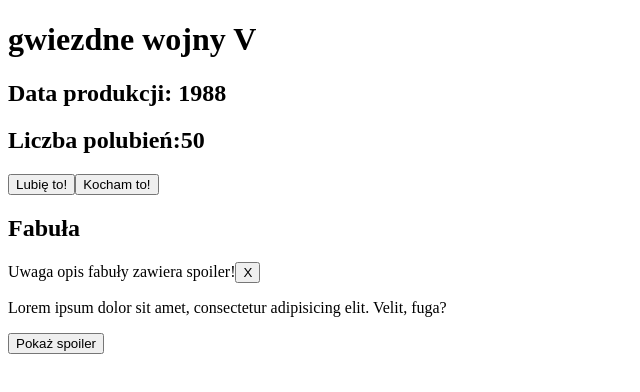
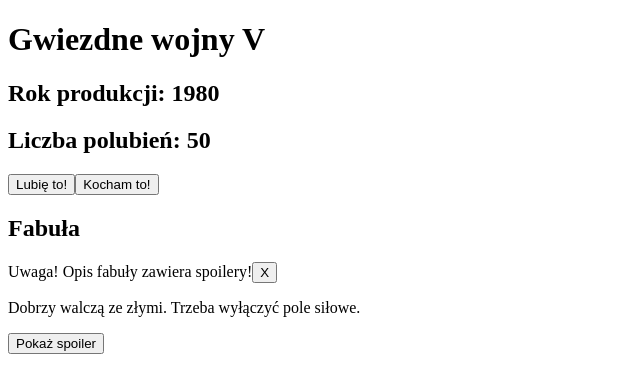
Before and after one commit to ptb92zgr/reactkurs2, a React (Vite) app in the folder react2/: page / in a window 1280 px wide. Shown: the top 392 px of the page, without its empty margins (0-640 px from the left). Built offline with nearby package versions, Linux system fonts and the light colour scheme.

Commit message:
logic grouped - refactor

```diff
--- a/react2/src/App.jsx
+++ b/react2/src/App.jsx
@@ -1,63 +1,13 @@
-import { useState } from 'react';
-
-const initialState = {
-  isSpoilerShown: false,
-  isWarningShown: true,
-  numberOfLikes: 50,
-};
+import { LikesCounter } from './components/LikesCounter';
+import { Plot } from './components/Plot';
 
 function App() {
-  const [state, setState] = useState(initialState);
-
-  function handleShowSpoilerClick() {
-    setState((prevState) => ({
-      ...prevState,
-      isWarningShown: false,
-      isSpoilerShown: true,
-    }));
-  }
-
-  function handleCloseWarningClick() {
-    setState((prevState) => ({ ...prevState, isWarningShown: false }));
-  }
-
-  function handleLikeButtonClick() {
-    setState((prevState) => ({
-      ...prevState,
-      numberOfLikes: prevState.numberOfLikes + 1,
-    }));
-  }
-
-  function handleLoveButtonClick() {
-    setState((prevState) => ({
-      ...prevState,
-      numberOfLikes: prevState.numberOfLikes + 3,
-    }));
-  }
-
-  console.log('App render');
   return (
     <>
-      <h1>gwiezdne wojny V</h1>
-      <h2>Data produkcji: 1988</h2>
-      <h2>Liczba polubień:{state.numberOfLikes}</h2>
-      <button onClick={handleLikeButtonClick}>Lubię to!</button>
-      <button onClick={handleLoveButtonClick}>Kocham to!</button>
-      <h2>Fabuła</h2>
-      {state.isWarningShown && (
-        <p>
-          Uwaga opis fabuły zawiera spoiler!
-          <button onClick={handleCloseWarningClick}>X</button>
-        </p>
-      )}
-      <p>
-        Lorem ipsum dolor sit amet, consectetur adipisicing elit. Velit, fuga?
-      </p>
-      {state.isSpoilerShown ? (
-        <p>Lorem, ipsum dolor sit amet consectetur adipisicing elit.</p>
-      ) : (
-        <button onClick={handleShowSpoilerClick}>Pokaż spoiler</button>
-      )}
+      <h1>Gwiezdne wojny V</h1>
+      <h2>Rok produkcji: 1980</h2>
+      <LikesCounter />
+      <Plot />
     </>
   );
 }
--- /dev/null
+++ b/react2/src/components/LikesCounter.jsx
@@ -0,0 +1,21 @@
+import { useState } from 'react';
+
+export function LikesCounter() {
+  const [numberOfLikes, setNumberOfLikes] = useState(50);
+
+  function handleLikeButtonClick() {
+    setNumberOfLikes((previousNumberOfLikes) => previousNumberOfLikes + 1);
+  }
+
+  function handleLoveButtonClick() {
+    setNumberOfLikes((previousNumberOfLikes) => previousNumberOfLikes + 3);
+  }
+
+  return (
+    <>
+      <h2>Liczba polubień: {numberOfLikes}</h2>
+      <button onClick={handleLikeButtonClick}>Lubię to!</button>
+      <button onClick={handleLoveButtonClick}>Kocham to!</button>
+    </>
+  );
+}
--- /dev/null
+++ b/react2/src/components/Plot.jsx
@@ -0,0 +1,33 @@
+import { useState } from 'react';
+
+export function Plot() {
+  const [isSpoilerShown, setIsSpoilerShown] = useState(false);
+  const [isWarningShown, setIsWarningShown] = useState(true);
+
+  function handleShowSpoilerClick() {
+    setIsSpoilerShown(true);
+    setIsWarningShown(false);
+  }
+
+  function handleCloseWarningClick() {
+    setIsWarningShown(false);
+  }
+
+  return (
+    <>
+      <h2>Fabuła</h2>
+      {isWarningShown && (
+        <p>
+          Uwaga! Opis fabuły zawiera spoilery!
+          <button onClick={handleCloseWarningClick}>X</button>
+        </p>
+      )}
+      <p>Dobrzy walczą ze złymi. Trzeba wyłączyć pole siłowe.</p>
+      {isSpoilerShown ? (
+        <p>Vader okazuje się być ojcem Luka.</p>
+      ) : (
+        <button onClick={handleShowSpoilerClick}>Pokaż spoiler</button>
+      )}
+    </>
+  );
+}
```
